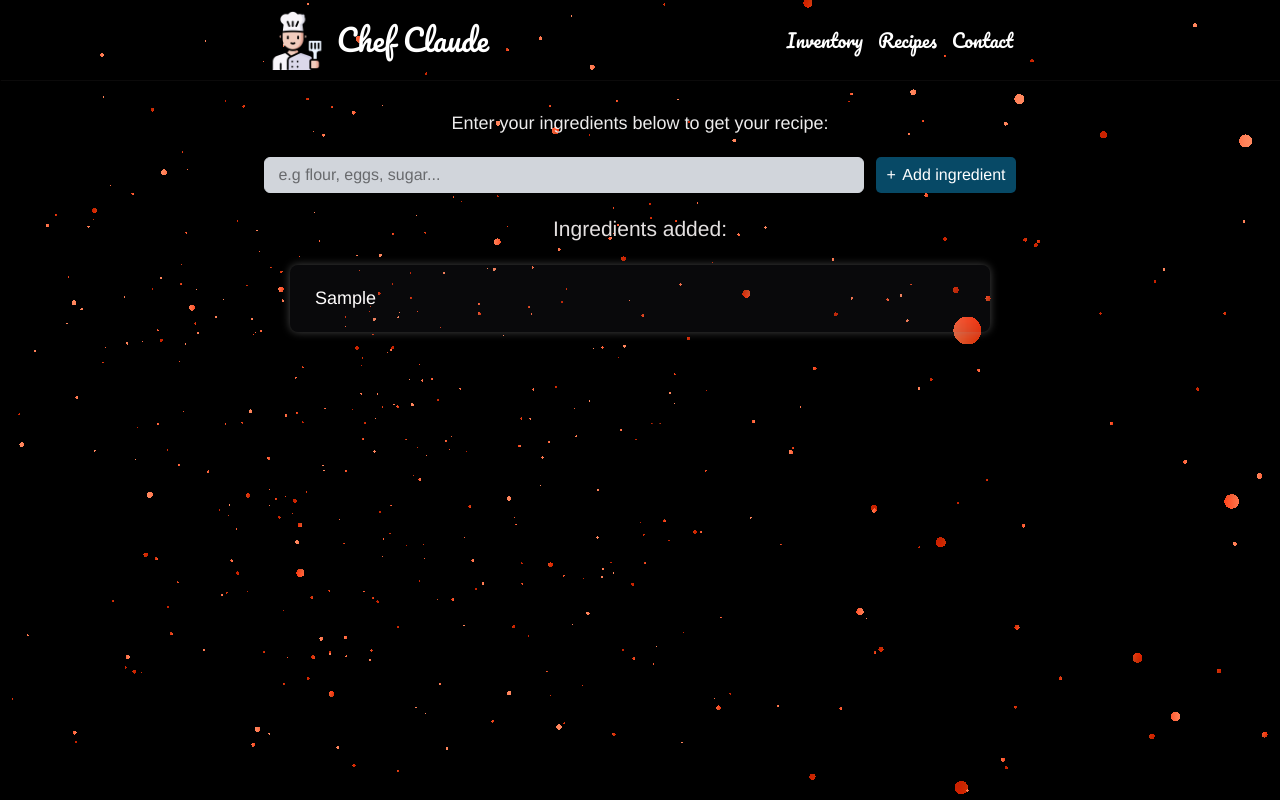
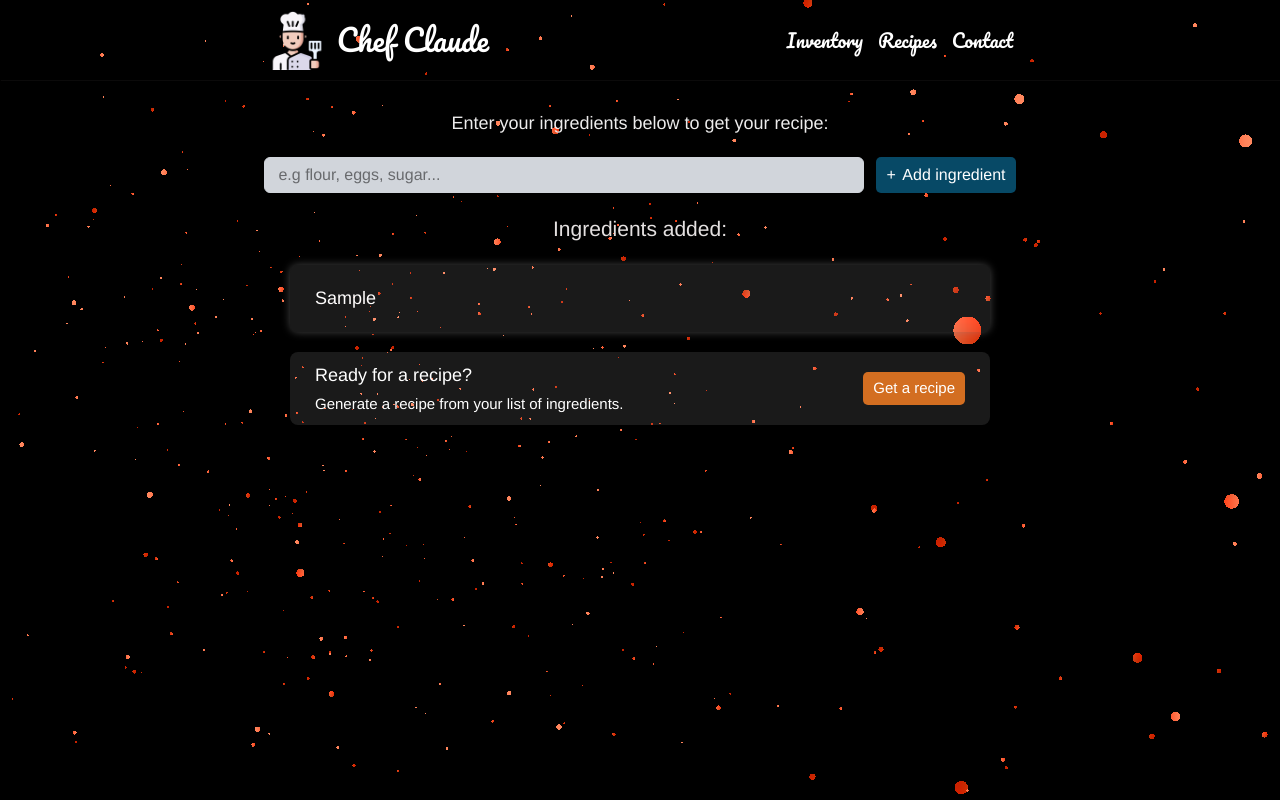
Before and after one commit to MikaelR07/Chef-claude, a React (Vite) app: page / in a window 1280 px wide. Both pictures are taken after typing "Sample" into the empty fields and a click on the button "Add ingredient". Built offline with nearby package versions, Linux system fonts and the light colour scheme.

Commit message:
added styling for the getRecipe component

```diff
--- a/src/index.css
+++ b/src/index.css
@@ -109,11 +109,12 @@ header {
   border: none;
 
   box-shadow: 0px 0px 0.8rem rgba(137, 138, 138, 0.5);
+  background: rgba(248, 248, 248, 0.1);
   padding: 2rem 2.5rem;
   max-width: 70rem;
   width: 80%;
   margin: auto;
-  background: rgba(91, 91, 105, 0.1);
+  /* background: rgba(91, 91, 105, 0.1); */
   /* list-style: none; */
   display: flex;
   flex-direction: column;
@@ -159,3 +160,35 @@ header {
   position: relative;
   z-index: 1;
 }
+
+.recipe-request {
+  display: flex;
+  color: white;
+  background: rgba(248, 248, 248, 0.1);
+  justify-content: space-between;
+  align-items: center;
+  max-width: 70rem;
+  width: 80%;
+  margin: auto;
+  padding: 1rem 2.5rem;
+  border-radius: 0.8rem;
+}
+.get-recipe {
+  display: flex;
+  flex-direction: column;
+  gap: 0.4rem;
+  align-items: start;
+}
+.get-recipe > p {
+  font-size: 1.5rem;
+}
+.get-recipe-button {
+  background-color: rgb(211, 110, 33);
+  color: white;
+  border: none;
+  padding: 0.5rem 1rem;
+  font-size: 1.6rem;
+  border-radius: 0.5rem;
+  cursor: pointer;
+  font-size: 1.5rem;
+}
```
